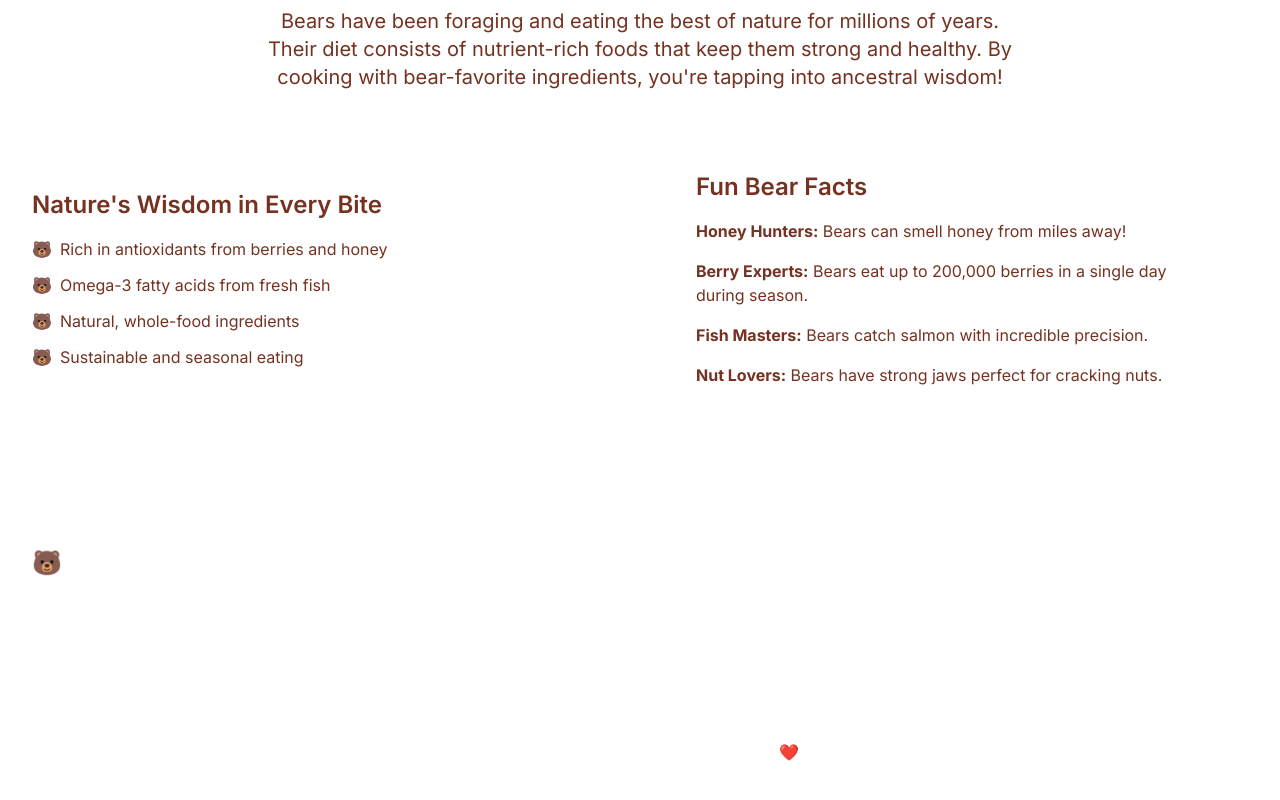
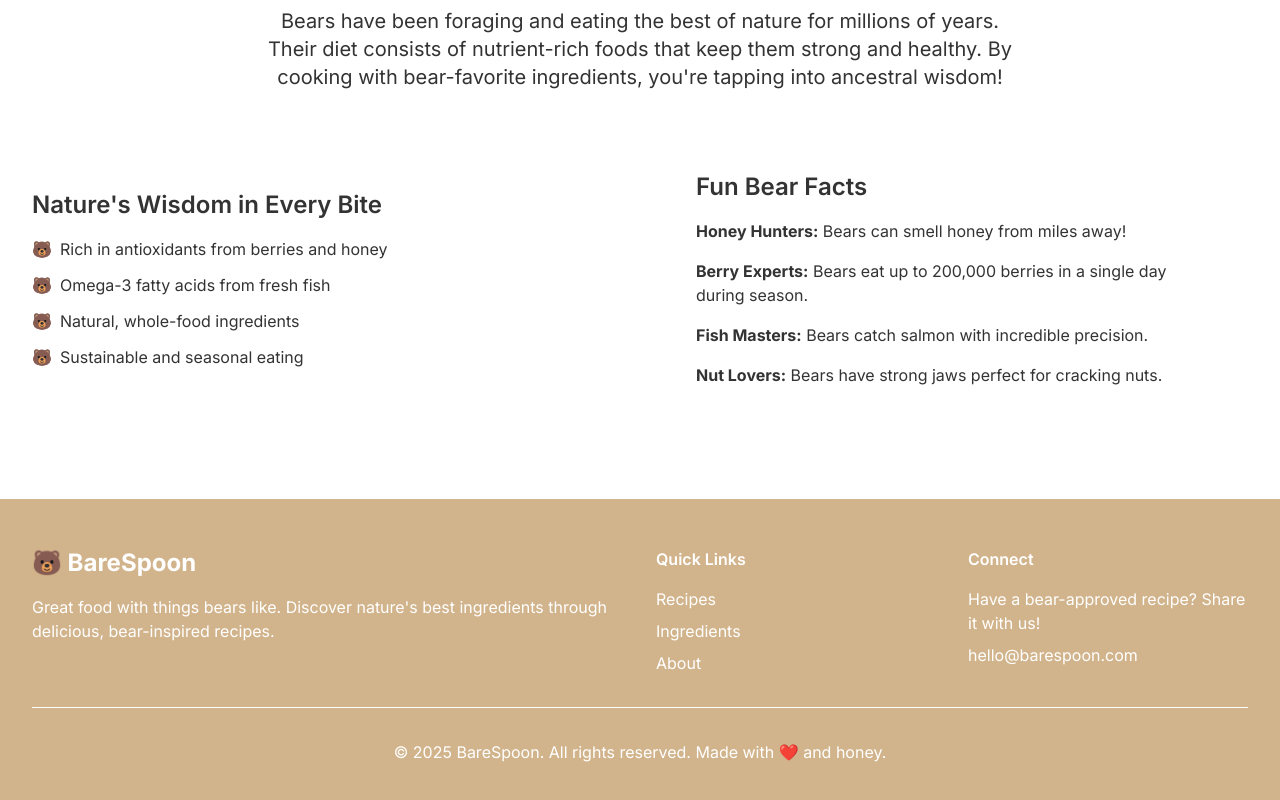
Before and after one commit to CrowdGenerator/nextjs-barespoon.com, a Next.js app: page / in a window 1280 px wide. Shown: the part 2021-2821 px from the top of the page. Built offline with nearby package versions, Linux system fonts and the light colour scheme.

Commit message:
Update background to light tan parchment color with dark text for visibility, fix footer copyright year to 2025

```diff
--- a/app/components/Footer.tsx
+++ b/app/components/Footer.tsx
@@ -32,7 +32,7 @@ export function Footer() {
         </div>
 
         <div className="border-t border-bear-800 mt-8 pt-8 text-center text-bear-300">
-          <p>&copy; 2024 BareSpoon. All rights reserved. Made with ❤️ and honey.</p>
+          <p>&copy; 2025 BareSpoon. All rights reserved. Made with ❤️ and honey.</p>
         </div>
       </div>
     </footer>
--- a/app/components/Ingredients.tsx
+++ b/app/components/Ingredients.tsx
@@ -47,7 +47,7 @@ export function Ingredients() {
         <div className="grid md:grid-cols-2 lg:grid-cols-3 gap-8">
           {ingredients.map((ing, index) => (
             <div key={index} className="bg-white rounded-lg p-6 shadow-lg hover:shadow-xl transition-shadow">
-              <div className="text-4xl mb-4">{ing.icon}</div>
+               <div className="text-4xl mb-4 text-bear-800">{ing.icon}</div>
               <h3 className="text-xl font-semibold text-bear-800 mb-2">{ing.name}</h3>
               <p className="text-bear-700 mb-4">{ing.description}</p>
               <div>
--- a/app/globals.css
+++ b/app/globals.css
@@ -5,8 +5,8 @@ html {
 }
 
 body {
-  background-color: white;
-  color: #753221;
+  background-color: #D2B48C;
+  color: #333;
   font-feature-settings: "rlig" 1, "calt" 1;
 }
 
```
